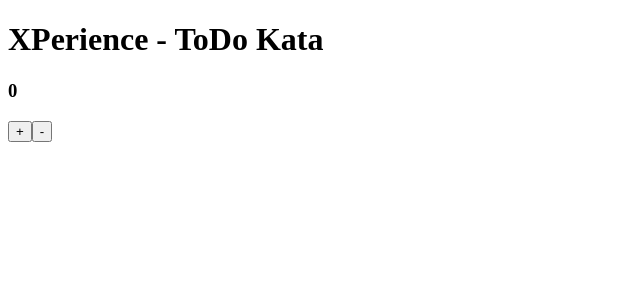
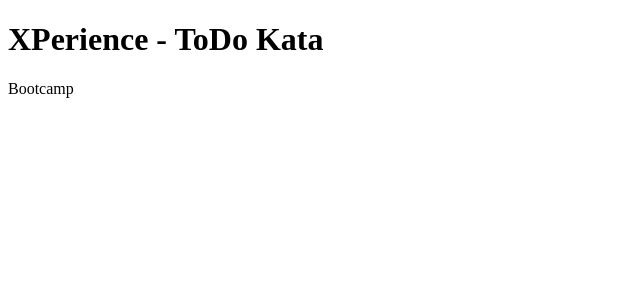
Before and after one commit to riteshmehrotra/todos, a Next.js app: page / in a window 1280 px wide. Shown: the top 300 px of the page, without its empty margins (0-640 px from the left). Built offline with nearby package versions, Linux system fonts and the light colour scheme.

Commit message:
Add ToDo hardcoded component

```diff
--- /dev/null
+++ b/app/components/ToDo.tsx
@@ -0,0 +1,5 @@
+const ToDo = ()=>{
+    return <div>Bootcamp</div>
+}
+
+export default ToDo;
--- a/app/page.tsx
+++ b/app/page.tsx
@@ -1,4 +1,5 @@
 import Counter from "./components/counter";
+import ToDo from "./components/ToDo";
 
 export const metadata = {
   title: "XPerience - ToDo Kata",
@@ -7,6 +8,6 @@ export const metadata = {
 export default function Page() {
   return <div>
   <h1>XPerience - ToDo Kata</h1>
-  <Counter></Counter>
+  <ToDo></ToDo>
   </div>
 }
```
Also changed, not shown: 1 other file (tests, documents, lock files or other folders).
